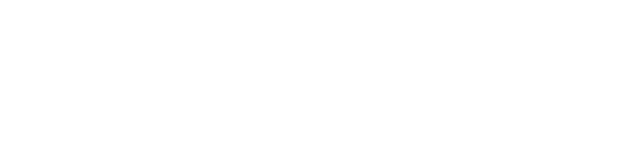
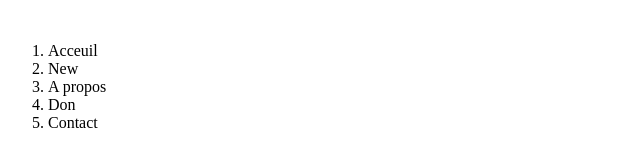
Before and after one commit to ludovichaute/Learning-Environment, a plain HTML site: page 3 html basic/index.html in a window 1280 px wide. Shown: the whole page, without its empty margins (0-640 px from the left). Drawn offline with Linux system fonts and the light colour scheme.

Commit message:
add html to directory 3 html basic

```diff
--- a/3 html basic/index.html
+++ b/3 html basic/index.html
@@ -5,6 +5,23 @@
     <title>html basic</title>
   </head>
   <body>
+    <header>
+      <div class="img_header">
+        <img src="" alt="">
+      </div>
+      <nav>
+        <ol>
+          <li>Acceuil</li>
+          <li>New</li>
+          <li>A propos</li>
+          <li>Don</li>
+          <li>Contact</li>
+        </ol>
+      </nav>
+
+
+    </header>
+
 
   </body>
 </html>
```
